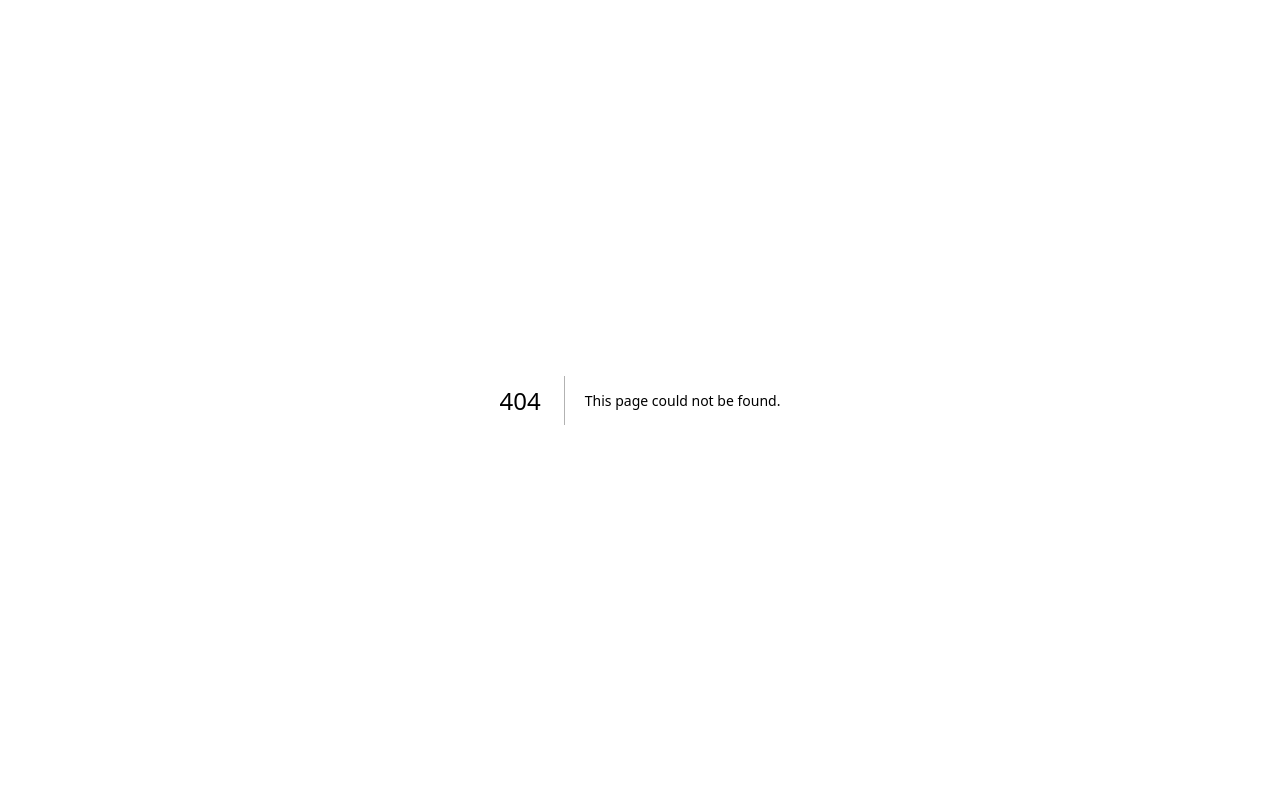
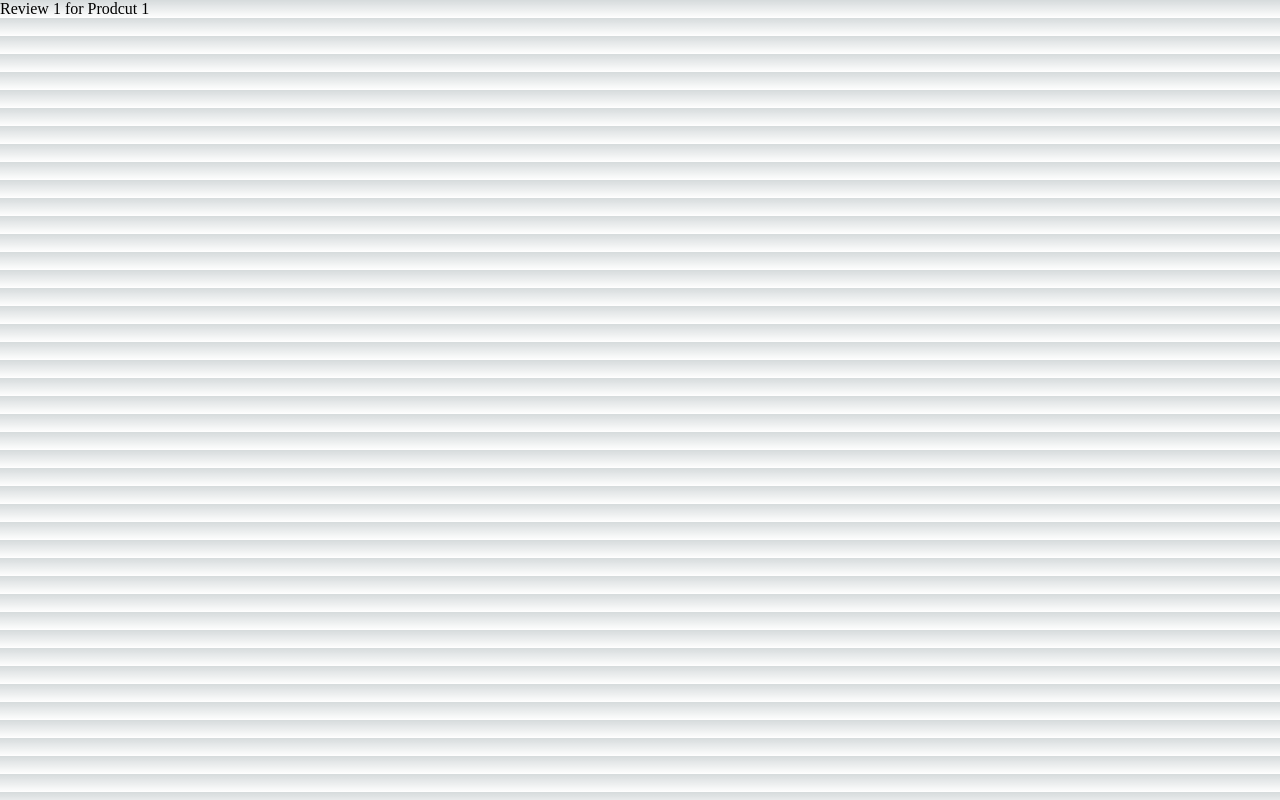
Before and after one commit to hrmq/nextjs-tutorial, a Next.js app: page /product/1/review/1 in a window 1280 px wide. Before the commit this address had no page. Built offline with nearby package versions, Linux system fonts and the light colour scheme.

Commit message:
nested dynamic routes

```diff
--- /dev/null
+++ b/pages/product/[productId]/review/[reviewId].js
@@ -0,0 +1,9 @@
+import { useRouter } from "next/router"
+
+export default function Review() {
+    const router = useRouter()
+    const { productId, reviewId } = router.query
+    return (
+        <div>Review {reviewId} for Prodcut {productId}</div>
+    )
+}
```
Also changed, not shown: pages/product/[productId]/index.js (renamed from pages/product/[productId].js).
